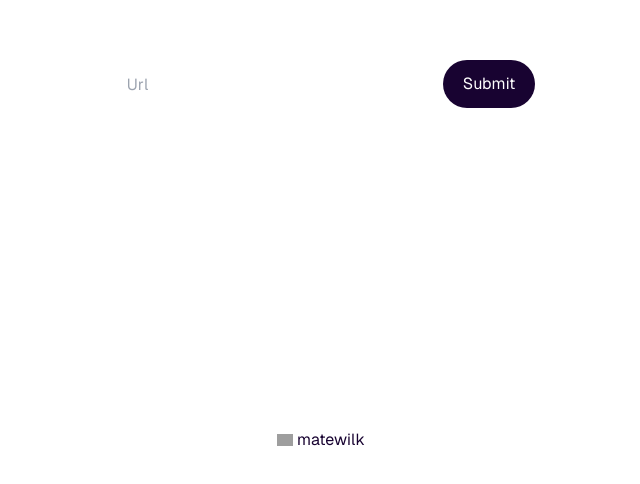
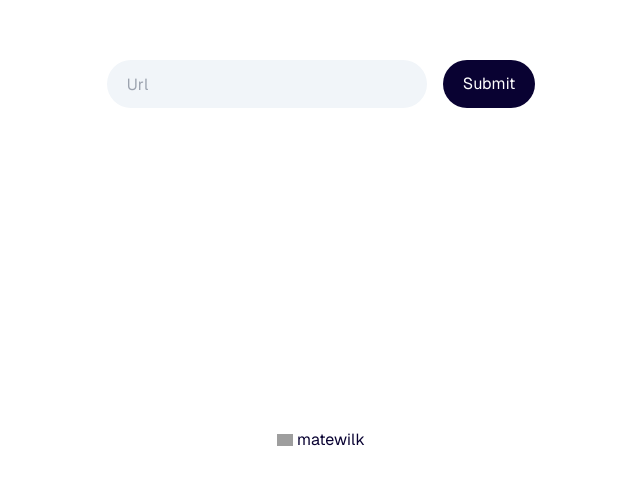
Before and after one commit to matewilk/url-shortener, a Next.js app in the folder apps/front/: page / in a window 1280 px wide. Shown: the part 292-776 px from the top of the page, without its empty margins (319-959 px from the left). Built offline with nearby package versions, Linux system fonts and the light colour scheme; grey boxes are pictures that could not be loaded; what openapi-fetch would draw is missing.

Commit message:
colours change

```diff
--- a/apps/front/src/app/globals.css
+++ b/apps/front/src/app/globals.css
@@ -4,12 +4,12 @@
 
 :root {
   --background: #ffffff;
-  --foreground: #180331;
+  --foreground: #090232;
 }
 
 @media (prefers-color-scheme: dark) {
   :root {
-    --background: #180331;
+    --background: #090232;
     --foreground: #ededed;
   }
 }
--- a/apps/front/src/urls/components/Form.tsx
+++ b/apps/front/src/urls/components/Form.tsx
@@ -13,7 +13,7 @@ export const Form = () => {
       <div className="flex gap-4 flex-col items-center">
         <div className="flex gap-4 flex-col sm:flex-row">
           <input
-            className="text-black rounded-full h-10 sm:h-12 px-4 sm:px-5 min-w-80"
+            className="text-black bg-slate-100 rounded-full h-10 sm:h-12 px-4 sm:px-5 min-w-80"
             type="text"
             id="url"
             name="url"
```
